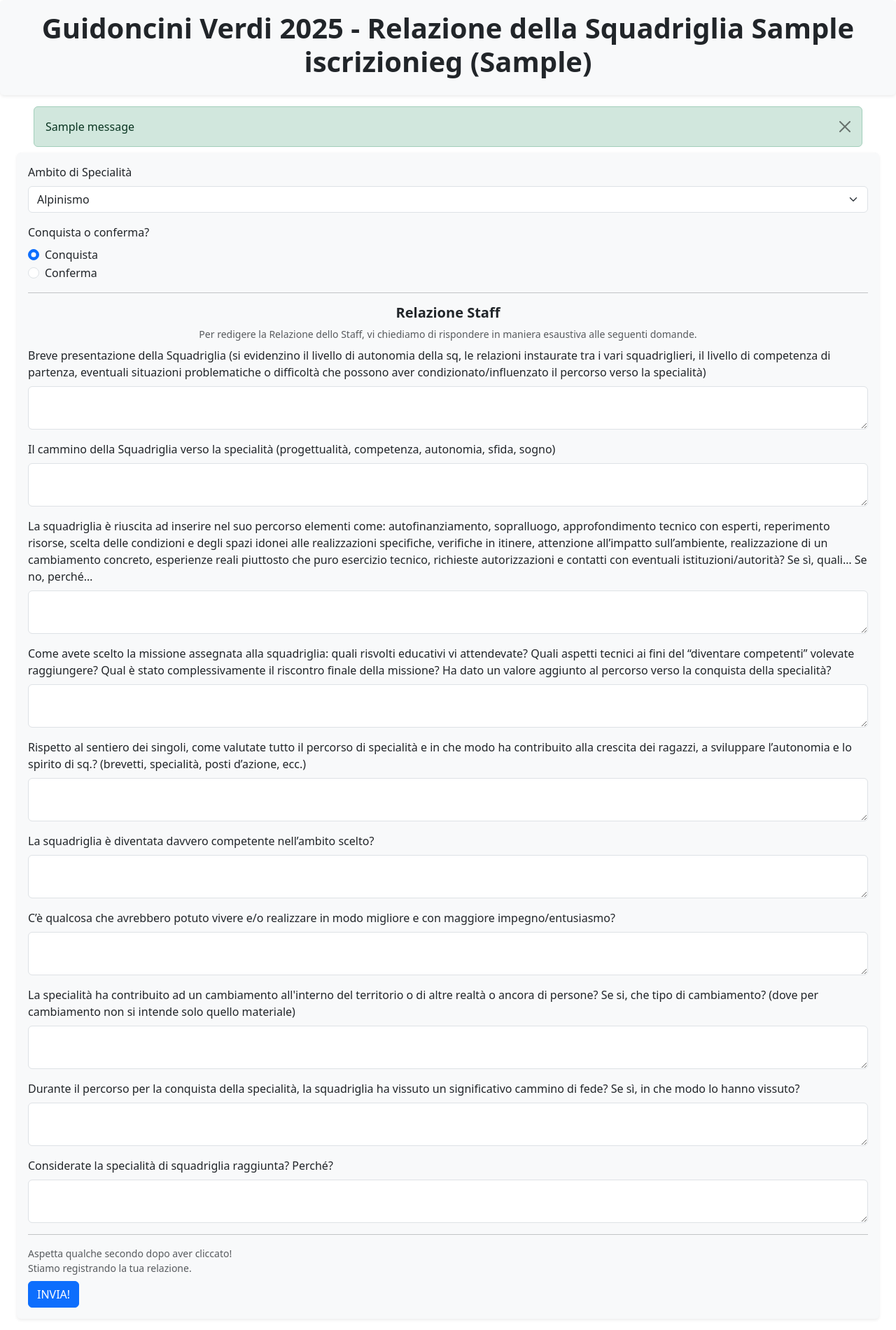
After one commit to egit-guidoncini-verdi/guidonciniverdi-gestionale, a Flask app: page /relazione_puglia/1 in a window 1280 px wide. The commit adds this page. Shown: the whole page at 70% size. Run offline with Flask 3, Linux system fonts and the light colour scheme; tables that the repository leaves empty hold one stand-in row (values such as "Sample post"); one stand-in notice (Sample message) is shown; parts of the project's set-up code (start-up, migrations or seed data) failed here and were passed over; some libraries are stand-ins or nearby versions.

Commit message:
relazioni puglia

```diff
--- a/app.py
+++ b/app.py
@@ -118,6 +118,14 @@ class WordpressPost(db.Model):
     # campo di testo per indicare se "presentazione", "prima_impresa", "seconda_impresa", "missione", "extra"
     tipo = db.Column(db.String(128), nullable=False)
     meta = db.Column(db.JSON, nullable=False)
+
+class RelazioniPuglia(db.Model):
+    __tablename__ = "relazioni_puglia"
+    id = db.Column(db.Integer, primary_key=True)
+    data = db.Column(db.String(128), nullable=False)
+    stato = db.Column(db.JSON, nullable=False)
+    iscrizioni_id = db.Column(db.Integer, nullable=False)
+    dati = db.Column(db.JSON, nullable=False)
 
 class TestiMail(db.Model):
     __tablename__ = "testi_mail"
@@ -369,7 +377,11 @@ def dettagli(id_iscrizione):
             link_sq = requests.get(cr["wordpress"]["url"]+"/posts/"+str(tmp_wordpress_id), headers=header).json()["link"]
         except:
             link_sq = ""
-    return render_template("dettaglio_iscrizione.html", iscrizione=tmp_iscrizione, link_sq=link_sq)
+    try:
+        relazione = RelazioniPuglia.query.filter_by(iscrizioni_id=int(id_iscrizione)).first()
+    except:
+        relazione = False
+    return render_template("dettaglio_iscrizione.html", iscrizione=tmp_iscrizione, link_sq=link_sq, relazione=relazione)
 
 @app.route("/elimina/<id_iscrizione>")
 @login_required
@@ -849,6 +861,109 @@ def iscriviti(regione):
 def iscriviti_success():
     return render_template("iscriviti_success.html")
 
+@app.route("/rel_puglia_rep")
+@login_required
+def rel_puglia_rep():
+    limita = False
+    if current_user.livello == "iabz":
+        limita = True
+    iscritti = []
+    tmp_iscritti=IscrizioniEG.query.filter_by(regione=current_user.regione).filter_by(stato="abilitato")
+    for i in tmp_iscritti:
+        try:
+            stato_rel = RelazioniPuglia.query.filter_by(iscrizioni_id=int(i.id)).first().stato
+            if stato_rel == False:
+                iscritti.append(i)
+        except:
+            iscritti.append(i)
+    wb = Workbook()
+    ws = wb.active
+    ws.title = "sq_abilitate"
+    #titoli delle colonne
+    ws.cell(row=1, column=1).value = "Nome Sq"
+    ws.cell(row=1, column=2).value = "Gruppo"
+    ws.cell(row=1, column=3).value = "Zona"
+    ws.cell(row=1, column=4).value = "Specialità"
+    ws.cell(row=1, column=5).value = "Tipo"
+    ws.cell(row=1, column=6).value = "Mail Capo Sq"
+    ws.cell(row=1, column=7).value = "Mail Capo Rep 1"
+    ws.cell(row=1, column=8).value = "Mail Capo Rep 2"
+    ws.cell(row=1, column=9).value = "Link"
+
+    for i, iscritto in enumerate(iscritti):
+        tmp_riga = i+2
+        ws.cell(row=tmp_riga, column=1).value = iscritto.nome
+        ws.cell(row=tmp_riga, column=2).value = iscritto.gruppo
+        ws.cell(row=tmp_riga, column=3).value = iscritto.zona
+        ws.cell(row=tmp_riga, column=4).value = iscritto.specialita
+        ws.cell(row=tmp_riga, column=5).value = iscritto.tipo
+        ws.cell(row=tmp_riga, column=6).value = iscritto.mail
+        ws.cell(row=tmp_riga, column=7).value = iscritto.mail_capo1
+        ws.cell(row=tmp_riga, column=8).value = iscritto.mail_capo2
+        ws.cell(row=tmp_riga, column=9).value = f"https://guidonciniverdi.pythonanywhere.com/relazione_puglia/{iscritto.id}"
+
+    out = io.BytesIO()
+    wb.save(out)
+    out.seek(0)
+    return send_file(out, as_attachment=True, download_name="riepilogo.xlsx")
+
+@app.route("/relazione_puglia/<id_sq>", methods=["GET", "POST"])
+def relazione_puglia(id_sq):
+    sq = IscrizioniEG.query.filter_by(id=int(id_sq)).first()
+    try:
+        tryrel = RelazioniPuglia.query.filter_by(iscrizioni_id=int(id_sq)).first()
+        if tryrel.iscrizioni_id == sq.id and tryrel.stato:
+            return render_template("relazione_error.html", nome_sq=sq.nome, gruppo=sq.gruppo)
+    except:
+        pass
+    if request.method == "POST":
+        try:
+            tryrel = RelazioniPuglia.query.filter_by(iscrizioni_id=int(id_sq)).first()
+            print(tryrel)
+            if tryrel.iscrizioni_id == sq.id:
+                print(tryrel)
+                db.session.delete(tryrel)
+                db.session.commit()
+        except Exception as e:
+            print("Errore durante l'eliminazione della relazione:", e)
+        try:
+            tmp_dati = {
+                "specialita": request.form["specialita"],
+                "tipo": request.form["conquista_conferma"],
+                "quest1": request.form["quest1"],
+                "quest2": request.form["quest2"],
+                "quest3": request.form["quest3"],
+                "quest4": request.form["quest4"],
+                "quest5": request.form["quest5"],
+                "quest6": request.form["quest6"],
+                "quest7": request.form["quest7"],
+                "quest8": request.form["quest8"],
+                "quest9": request.form["quest9"],
+                "quest10": request.form["quest10"]
+                }
+
+            relazione = RelazioniPuglia(data=str(datetime.now()), stato=True, iscrizioni_id=int(id_sq), dati=tmp_dati)
+            db.session.add(relazione)
+            db.session.commit()
+        except:
+            flash("Invio relazione fallito. Riprovaci!", "warning")
+            return redirect(url_for("relazione_puglia", id_sq=id_sq))
+
+        return redirect(url_for("relazione_success"))
+    return render_template("relazione_puglia.html", specialita=specialita, nome_sq=sq.nome, gruppo=sq.gruppo)
+
+@app.route("/relazione_success")
+def relazione_success():
+    return render_template("relazione_success.html")
+
+@app.route("/relazione_delete/<id_sq>")
+@login_required
+def relazione_delete(id_sq):
+    relazione = RelazioniPuglia.query.filter_by(iscrizioni_id=int(id_sq)).first()
+    relazione.stato = False
+    db.session.commit()
+    return redirect(url_for("dettagli", id_iscrizione=id_sq))
+
 @app.route("/notifica", methods=["POST"])
 def notifica():
     with open("credenziali_notifiche.json", "r") as f:
--- a/templates/base.html
+++ b/templates/base.html
@@ -31,6 +31,11 @@
             <li class="nav-item">
               <a class="nav-link" href="{{ url_for("admin") }}">Admin Panel</a>
             </li>
+            {% if current_user.regione == "puglia" %}
+            <li class="nav-item">
+              <a class="nav-link" href="{{ url_for("rel_puglia_rep") }}">Download File Relazioni</a>
+            </li>
+            {% endif %}
             {% endif %}
             {% endif %}
           </ul>
--- /dev/null
+++ b/templates/relazione_puglia.html
@@ -0,0 +1,124 @@
+<!DOCTYPE html>
+<html lang="it-IT">
+  <head>
+    <meta charset="utf-8">
+    <meta name="viewport" content="width=device-width, initial-scale=1">
+    <link href="https://cdn.jsdelivr.net/npm/bootstrap@5.3.2/dist/css/bootstrap.min.css" rel="stylesheet" integrity="sha384-T3c6CoIi6uLrA9TneNEoa7RxnatzjcDSCmG1MXxSR1GAsXEV/Dwwykc2MPK8M2HN" crossorigin="anonymous">
+    <link rel="icon" href="/static/EMBLEMA-PIEMONTE-copia-piccola.jpg" sizes="192x192" />
+    <title>Guidoncini Verdi - Relazione della Squadriglia {{ nome_sq }}!</title>
+  </head>
+  <body>
+    <header>
+      <div class="shadow-sm p-3 mb-3 bg-body-tertiary rounded">
+        <h1 class="text-center"><strong>Guidoncini Verdi 2025 - Relazione della Squadriglia {{ nome_sq }} ({{ gruppo }})</strong></h1>
+      </div>
+    </header>
+    <main>
+
+      {% with messages = get_flashed_messages(with_categories=true) %}
+        {% if messages %}
+          {% for category, message in messages %}
+            <div class="mx-5 my-2 alert alert-{{ category }} alert-dismissible fade show" role="alert">
+              {{ message }}
+              <button type="button" class="btn-close" data-bs-dismiss="alert" aria-label="Close"></button>
+            </div>
+          {% endfor %}
+        {% endif %}
+      {% endwith %}
+
+      <div class="shadow-sm p-3 mb-3 mx-4 bg-body-tertiary rounded">
+        <form method="post" id="form_iscriviti">
+
+          <div class="mb-3">
+          <label for="specialita" class="form-label">Ambito di Specialità</label>
+          <select class="form-select" id="specialita" name="specialita" required>
+            {% for i in specialita %}
+            <option value="{{ i }}">{{ i }}</option>
+            {% endfor %}
+          </select>
+          </div>
+
+          <div class="mb-3">
+          <label for="conquista_conferma" class="form-label" aria-describedby="conquista_conferma_descr">Conquista o conferma?</label>
+          <div class="form-check">
+            <input class="form-check-input" value="conquista" type="radio" name="conquista_conferma" id="conquista" checked>
+            <label class="form-check-label" for="conquista">Conquista</label>
+          </div>
+          <div class="form-check">
+            <input class="form-check-input" value="conferma" type="radio" name="conquista_conferma" id="conferma">
+            <label class="form-check-label" for="conferma">Conferma</label>
+          </div>
+          </div>
+
+          <hr>
+
+          <h5 class="text-center"><strong>Relazione Staff</strong></h5>
+          <div class="text-center form-text mb-2">Per redigere la Relazione dello Staff, vi chiediamo di rispondere in maniera esaustiva alle seguenti domande.</div>
+
+          <div class="mb-3">
+            <label for="quest1" class="form-label">Breve presentazione della Squadriglia (si evidenzino il livello di autonomia della sq, le relazioni instaurate tra i vari squadriglieri, il livello di competenza di partenza, eventuali situazioni problematiche o difficoltà che possono aver condizionato/influenzato il percorso verso la specialità)</label>
+            <textarea class="form-control" id="quest1" name="quest1" required></textarea>
+          </div>
+
+          <div class="mb-3">
+            <label for="quest2" class="form-label">Il cammino della Squadriglia verso la specialità (progettualità, competenza, autonomia, sfida, sogno)</label>
+            <textarea class="form-control" id="quest2" name="quest2" required></textarea>
+          </div>
+
+          <div class="mb-3">
+            <label for="quest3" class="form-label">La squadriglia è riuscita ad inserire nel suo percorso elementi come: autofinanziamento, sopralluogo, approfondimento tecnico con esperti, reperimento risorse, scelta delle condizioni e degli spazi idonei alle realizzazioni specifiche, verifiche in itinere, attenzione all’impatto sull’ambiente, realizzazione di un cambiamento concreto, esperienze reali piuttosto che puro esercizio tecnico, richieste autorizzazioni e contatti con eventuali istituzioni/autorità? Se sì, quali… Se no, perché…</label>
+            <textarea class="form-control" id="quest3" name="quest3" required></textarea>
+          </div>
+
+          <div class="mb-3">
+            <label for="quest4" class="form-label">Come avete scelto la missione assegnata alla squadriglia: quali risvolti educativi vi attendevate? Quali aspetti tecnici ai fini del “diventare competenti” volevate raggiungere? Qual è stato complessivamente il riscontro finale della missione? Ha dato un valore aggiunto al percorso verso la conquista della specialità?</label>
+            <textarea class="form-control" id="quest4" name="quest4" required></textarea>
+          </div>
+
+          <div class="mb-3">
+            <label for="quest5" class="form-label">Rispetto al sentiero dei singoli, come valutate tutto il percorso di specialità e in che modo ha contribuito alla crescita dei ragazzi, a sviluppare l’autonomia e lo spirito di sq.? (brevetti, specialità, posti d’azione, ecc.)</label>
+            <textarea class="form-control" id="quest5" name="quest5" required></textarea>
+          </div>
+
+          <div class="mb-3">
+            <label for="quest6" class="form-label">La squadriglia è diventata davvero competente nell’ambito scelto?</label>
+            <textarea class="form-control" id="quest6" name="quest6" required></textarea>
+          </div>
+
+          <div class="mb-3">
+            <label for="quest7" class="form-label">C’è qualcosa che avrebbero potuto vivere e/o realizzare in modo migliore e con maggiore impegno/entusiasmo?</label>
+            <textarea class="form-control" id="quest7" name="quest7" required></textarea>
+          </div>
+
+          <div class="mb-3">
+            <label for="quest8" class="form-label">La specialità ha contribuito ad un cambiamento all'interno del territorio o di altre realtà o ancora di persone? Se si, che tipo di cambiamento? (dove per cambiamento non si intende solo quello materiale)</label>
+            <textarea class="form-control" id="quest8" name="quest8" required></textarea>
+          </div>
+
+          <div class="mb-3">
+            <label for="quest9" class="form-label">Durante il percorso per la conquista della specialità, la squadriglia ha vissuto un significativo cammino di fede? Se sì, in che modo lo hanno vissuto?</label>
+            <textarea class="form-control" id="quest9" name="quest9" required></textarea>
+          </div>
+
+          <div class="mb-3">
+            <label for="quest10" class="form-label">Considerate la specialità di squadriglia raggiunta? Perché?</label>
+            <textarea class="form-control" id="quest10" name="quest10" required></textarea>
+          </div>
+
+          <hr>
+
+          <div id="send_descr" class="form-text mb-2">Aspetta qualche secondo dopo aver cliccato!<br>Stiamo registrando la tua relazione.</div>
+          <button type="submit" class="btn btn-primary" aria-describedby="send_descr" onclick="inviaForm()">INVIA!</button>
+        </form>
+      </div>
+    </main>
+    <footer></footer>
+    <script type="text/javascript">
+    function inviaForm() {
+            document.getElementById("form_iscriviti").submit();
+            document.getElementById("form_iscriviti").querySelector("button").disabled = true;
+        }
+    </script>
+    <script src="https://cdn.jsdelivr.net/npm/bootstrap@5.3.2/dist/js/bootstrap.bundle.min.js" integrity="sha384-C6RzsynM9kWDrMNeT87bh95OGNyZPhcTNXj1NW7RuBCsyN/o0jlpcV8Qyq46cDfL" crossorigin="anonymous"></script>
+  </body>
+</html>
```
Also changed, not shown: templates/dettaglio_iscrizione.html (+10 -0 lines), templates/relazione_error.html (added, +28 -0 lines), templates/relazione_success.html (added, +28 -0 lines).
